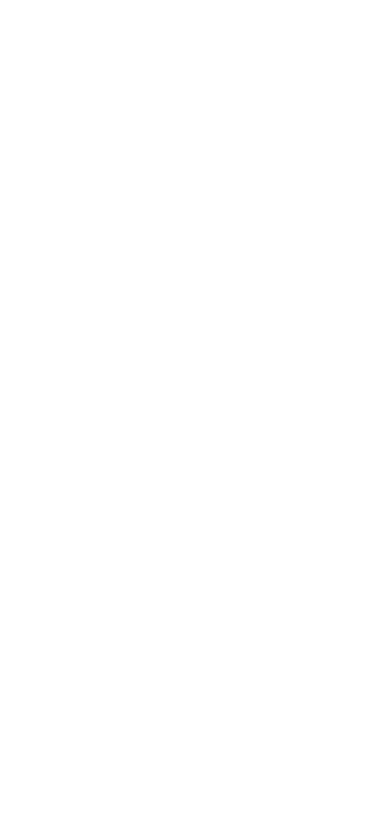
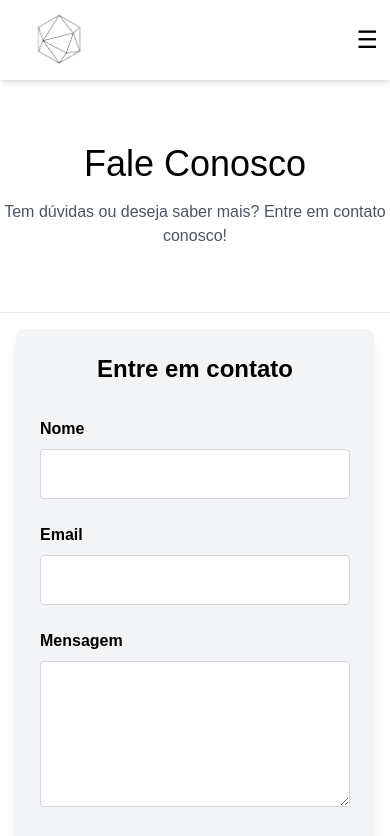
Before and after one commit to LightWatts/front-end, a Next.js app in the folder lightwatts/: page /fale-conosco in a window 390 px wide. Shown: the top 836 px of the page. Built offline with nearby package versions, Linux system fonts and the light colour scheme; a web font is replaced by a local one.

Commit message:
Feita a página de contato com responsividade. Inacabada a parte de integração com Back-end por aqui.

```diff
--- a/lightwatts/src/app/fale-conosco/page.tsx
+++ b/lightwatts/src/app/fale-conosco/page.tsx
@@ -1,7 +1,133 @@
-export default function faleconosco() {
+"use client"
+
+import Footer from "@/components/footer";
+import Header from "@/components/header";
+import { useState } from "react";
+
+export default function Contato() {
+  const [formData, setFormData] = useState({
+    nome: "",
+    email: "",
+    mensagem: ""
+  });
+
+  const [status, setStatus] = useState("");
+
+  const handleChange = (e: React.ChangeEvent<HTMLInputElement | HTMLTextAreaElement>) => {
+    const { name, value } = e.target;
+    setFormData({ ...formData, [name]: value });
+  };
+
+  const handleSubmit = async (e: React.FormEvent) => {
+    e.preventDefault();
+
+    try {
+      const response = await fetch("http://localhost:8080/api/contato", {
+        method: "POST",
+        headers: {
+          "Content-Type": "application/json"
+        },
+        body: JSON.stringify(formData)
+      });
+
+      if (response.ok) {
+        setStatus("Mensagem enviada com sucesso!");
+        setFormData({ nome: "", email: "", mensagem: "" });
+      } else {
+        setStatus("Erro ao enviar a mensagem.");
+      }
+    } catch (error) {
+      console.error("Erro:", error);
+      setStatus("Erro ao conectar com o servidor.");
+    }
+  };
+
   return (
-    <div>
+    <div className="min-h-screen flex flex-col bg-white text-black">
+      <Header />
 
+      {/* Seção de Introdução */}
+      <section className="flex flex-col items-center justify-center py-16 mt-20 border-b border-gray-200">
+        <h1 className="text-4xl font-lulo text-center">Fale Conosco</h1>
+        <p className="text-gray-600 mt-4 text-center max-w-2xl">
+          Tem dúvidas ou deseja saber mais? Entre em contato conosco!
+        </p>
+      </section>
+
+      {/* Formulário de Contato */}
+      <main className="flex-grow flex items-center justify-center p-4 sm:p-8">
+        <form
+          onSubmit={handleSubmit}
+          className="bg-gray-100 rounded-lg shadow-lg p-6 w-full max-w-lg"
+        >
+          <h2 className="text-2xl font-bold text-center mb-8">Entre em contato</h2>
+
+          {/* Nome */}
+          <div className="mb-6">
+            <label htmlFor="nome" className="block font-semibold mb-2">
+              Nome
+            </label>
+            <input
+              type="text"
+              id="nome"
+              name="nome"
+              value={formData.nome}
+              onChange={handleChange}
+              className="w-full p-3 border border-gray-300 rounded focus:outline-none focus:border-blue-500"
+              required
+            />
+          </div>
+
+          {/* Email */}
+          <div className="mb-6">
+            <label htmlFor="email" className="block font-semibold mb-2">
+              Email
+            </label>
+            <input
+              type="email"
+              id="email"
+              name="email"
+              value={formData.email}
+              onChange={handleChange}
+              className="w-full p-3 border border-gray-300 rounded focus:outline-none focus:border-blue-500"
+              required
+            />
+          </div>
+
+          {/* Mensagem */}
+          <div className="mb-6">
+            <label htmlFor="mensagem" className="block font-semibold mb-2">
+              Mensagem
+            </label>
+            <textarea
+              id="mensagem"
+              name="mensagem"
+              value={formData.mensagem}
+              onChange={handleChange}
+              rows={5}
+              className="w-full p-3 border border-gray-300 rounded focus:outline-none focus:border-blue-500"
+              required
+            />
+          </div>
+
+          {/* Botão de Enviar */}
+          <div className="flex justify-center">
+            <button
+              type="submit"
+              className="bg-black text-white font-semibold py-3 px-8 rounded hover:bg-gray-800 transition duration-300"
+            >
+              Enviar
+            </button>
+          </div>
+
+          {/* Mensagem de Status */}
+          {status && (
+            <p className="text-center mt-4 text-red-500">{status}</p>
+          )}
+        </form>
+      </main>
+
+      <Footer />
     </div>
-  )
+  );
 }
```
